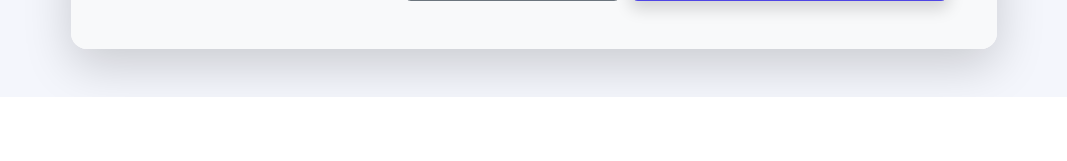
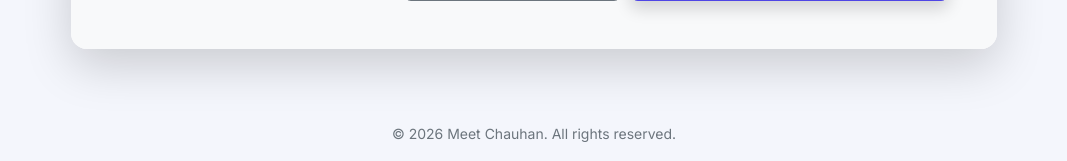
Before and after one commit to meetchauhan17/termwork-website, a Flask app: page / in a window 1280 px wide. Shown: the part 1176-1337 px from the top of the page, without its empty margins (106-1173 px from the left). Before the commit the page ends 1273 px from the top, so only its background shows below. Run offline with Flask 3, Linux system fonts and the light colour scheme; some libraries are stand-ins or nearby versions.

Commit message:
Fixed copyright year to 2026

```diff
--- a/templates/index.html
+++ b/templates/index.html
@@ -143,6 +143,11 @@
     </div>
 </div>
 
+<!-- Footer -->
+<footer class="text-center mt-4 mb-3 text-secondary">
+    <small>&copy; 2026 Meet Chauhan. All rights reserved.</small>
+</footer>
+
 <!-- Bootstrap & Custom JS -->
 <script src="https://cdn.jsdelivr.net/npm/bootstrap@5.3.0/dist/js/bootstrap.bundle.min.css"></script>
 <script src="{{ url_for('static', filename='script.js') }}"></script>
```
